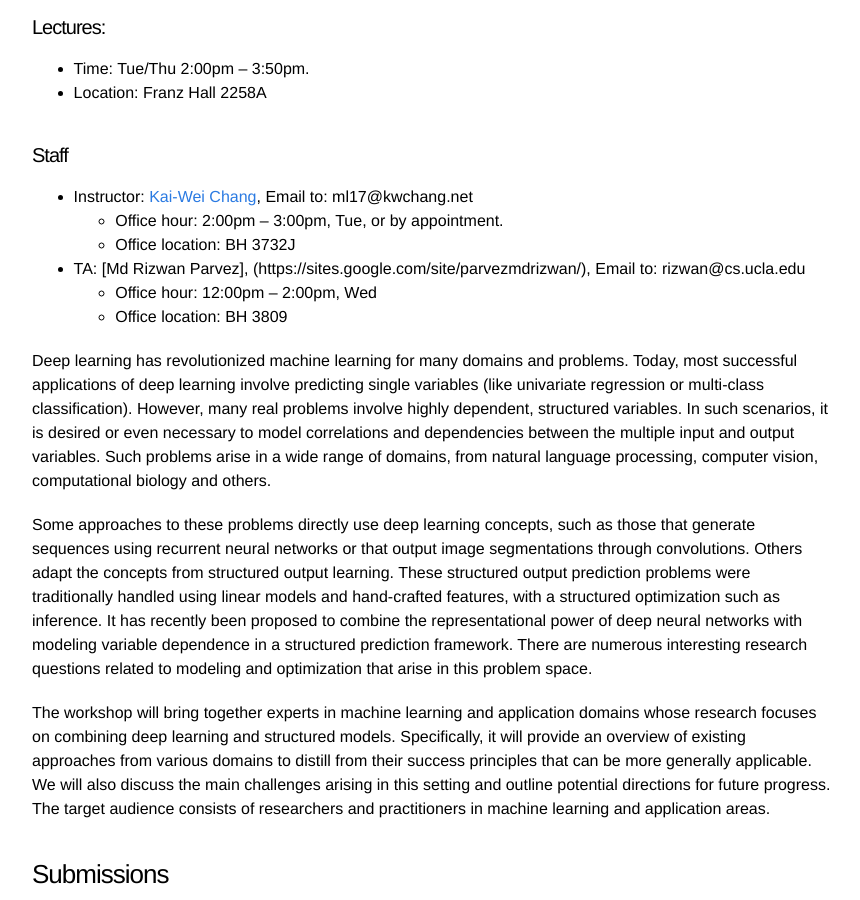
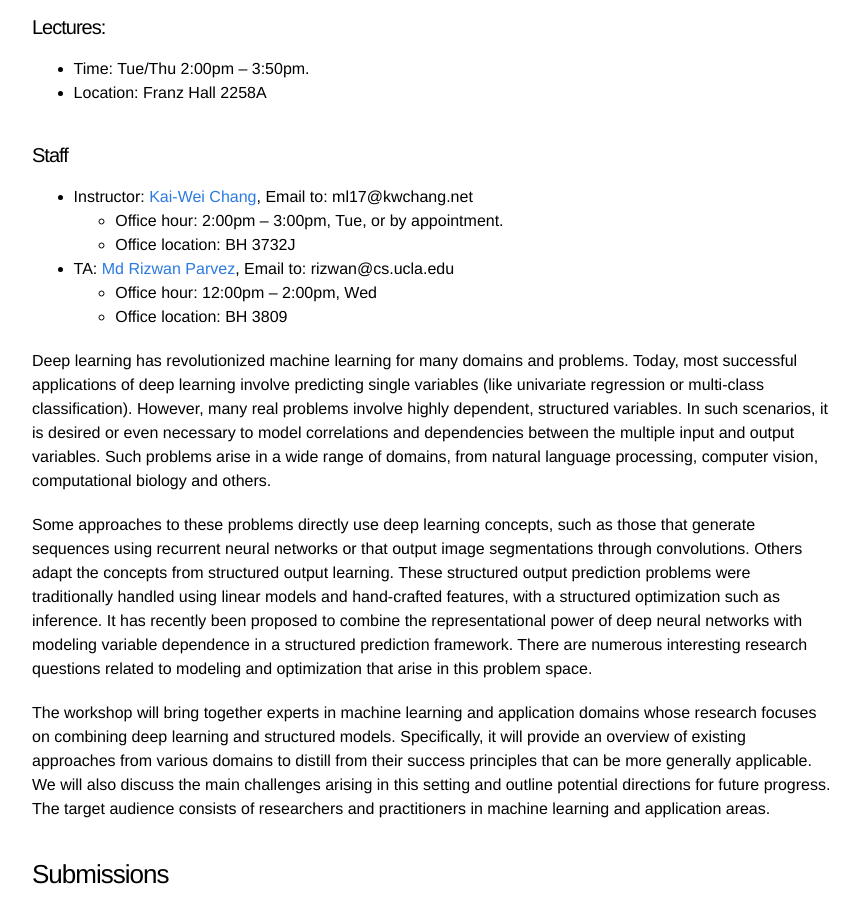
Before and after one commit to uclanlp/CS269-17, a Jekyll site: the page built from 1_overview.md, in a window 1280 px wide and 900 px high, scrolled down 409 px. Shown: the whole window, without its empty margins (208-1068 px from the left). Built offline with Jekyll 4.4.1, drawn with Linux system fonts in a browser that asks for light colours.

Commit message:
Update 1_overview.md

```diff
--- a/1_overview.md
+++ b/1_overview.md
@@ -18,7 +18,7 @@ name: 1
 * Instructor: [Kai-Wei Chang](http://web.cs.ucla.edu/~kwchang/), Email to: ml17@kwchang.net
   * Office hour: 2:00pm -- 3:00pm, Tue, or by appointment.
   * Office location: BH 3732J
-* TA: [Md Rizwan Parvez], (https://sites.google.com/site/parvezmdrizwan/), Email to: rizwan@cs.ucla.edu
+* TA: [Md Rizwan Parvez](https://sites.google.com/site/parvezmdrizwan/), Email to: rizwan@cs.ucla.edu
   * Office hour: 12:00pm -- 2:00pm, Wed
   * Office location: BH 3809
 
```
